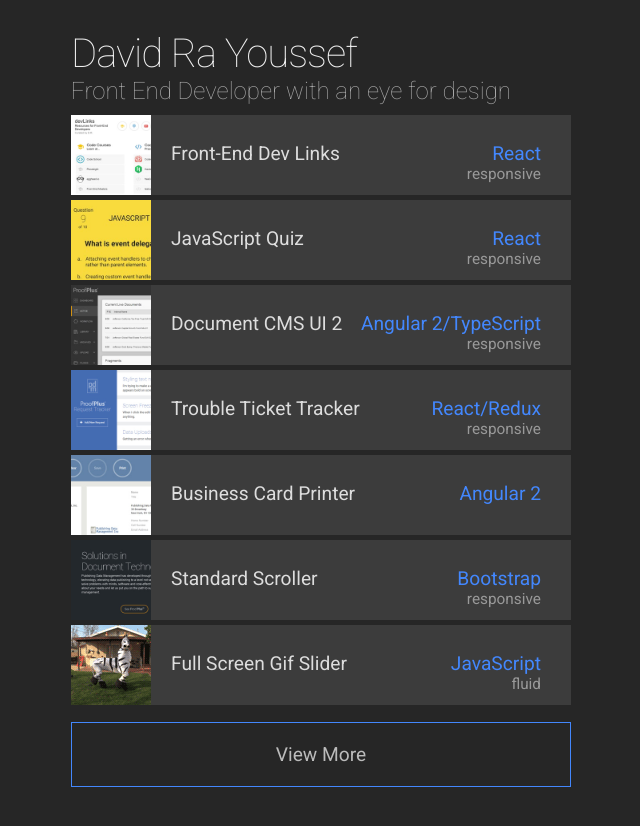
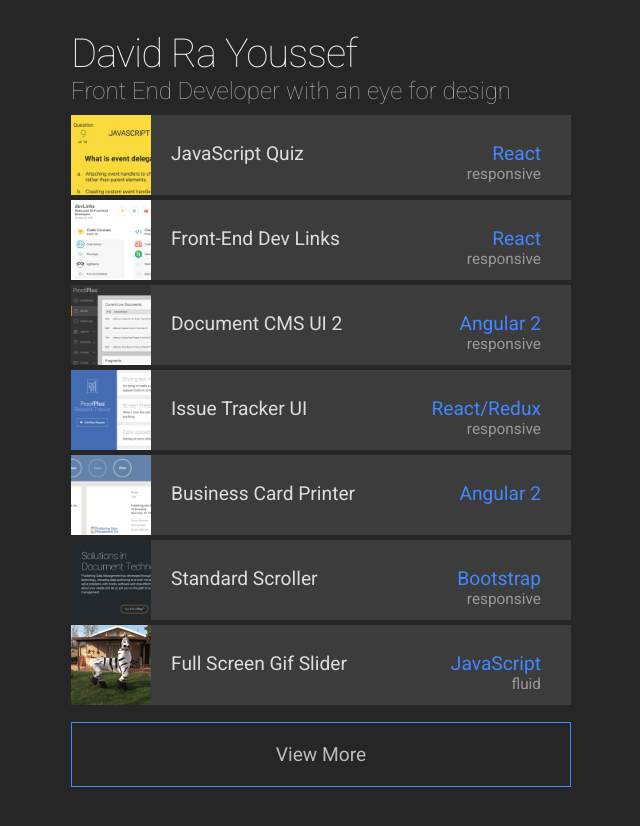
Before and after one commit to davidrayoussef/portfolio-site, a plain HTML site: page index.html in a window 1280 px wide. Shown: the whole page, without its empty margins (319-959 px from the left). Drawn offline with nearby package versions, Linux system fonts and the light colour scheme.

Commit message:
Remove old projects

```diff
--- a/index.html
+++ b/index.html
@@ -8,7 +8,7 @@
 
 <link href="http://fonts.googleapis.com/css?family=Roboto:400,100,700" rel="stylesheet">
 
-<style type="text/css">
+<style>
 html {
 	height:100%;
 }
@@ -149,27 +149,27 @@ p {
 		<h1>David Ra Youssef<div class="secondary"> Front End Developer with an eye for design</div></h1>
 		<ul>
 			<li>
+				<a href="react-quiz/" target="_blank">
+					<img src="images/react-quiz-thumb.jpg">
+					<p>JavaScript Quiz <span class="tech secondary">React</span><span class="mobile--type">responsive</span></p>
+				</a>
+			</li>
+			<li>
 				<a href="front-end-dev-links/" target="_blank">
 					<img src="images/front-end-dev-links-thumb.jpg">
 					<p>Front-End Dev Links <span class="tech secondary">React</span><span class="mobile--type">responsive</span></p>
 				</a>
 			</li>
 			<li>
-				<a href="react-quiz/" target="_blank">
-					<img src="images/react-quiz-thumb.jpg">
-					<p>JavaScript Quiz <span class="tech secondary">React</span><span class="mobile--type">responsive</span></p>
-				</a>
-			</li>
-			<li>
 				<a href="ng2-document-cms-ui/" target="_blank">
 					<img src="images/ng2-document-cms-ui-thumb.jpg">
-					<p>Document CMS UI 2 <span class="tech secondary">Angular 2/TypeScript</span><span class="mobile--type">responsive</span></p>
+					<p>Document CMS UI 2 <span class="tech secondary">Angular 2</span><span class="mobile--type">responsive</span></p>
 				</a>
 			</li>
 			<li>
 				<a href="react-redux-request-tracker/" target="_blank">
 					<img src="images/react-request-tracker-thumb.jpg">
-					<p>Trouble Ticket Tracker <span class="tech secondary">React/Redux</span><span class="mobile--type">responsive</span></p>
+					<p>Issue Tracker UI <span class="tech secondary">React/Redux</span><span class="mobile--type">responsive</span></p>
 				</a>
 			</li>
       <li>
@@ -190,25 +190,9 @@ p {
  					<p>Full Screen Gif Slider <span class="tech secondary">JavaScript</span><span class="mobile--type">fluid</span></p>
  				</a>
  			</li>
-<!-- 			<li>
-				<a href="blog/index.html" target="_blank">
-					<img src="images/blog-sample-1-thumb.jpg">
-					<p>Photo Blog <span class="tech secondary">WordPress</span></p>
-				</a>
-			</li> 	 -->
-<!-- 			<li>
-				<a href="dashboard-ui-2/index.htm" target="_blank">
-					<img src="images/dashboard-ui-2-thumb.jpg">
-					<p>Dashboard Sample 2 <span class="tech secondary">jQuery UI</span></p>
-				</a>
-			</li> -->
+
 			<div class="more">
-				<!-- <li>
-					<a href="angular-app/" target="_blank">
-						<img src="images/angular-app-thumb.jpg">
-						<p>Social Media API App <span class="tech secondary">AngularJS</span><span class="">responsive</span></p>
-					</a>
-				</li> -->
+
 				<li>
 					<a href="document-cms-ui-ember/index.htm#/workflow" target="_blank">
 						<img src="images/document-cms-ui-ember-thumb.jpg">
@@ -233,9 +217,13 @@ p {
 						<p>Print Design <span class="tech secondary">Adobe CS</span><span class="mobile--type">responsive</span></p>
 					</a>
 				</li>
+
 			</div>
+
 		</ul>
+
 		<button class="button-more" type="button">View More</button>
+
 	</div>
 </div>
 
```
Also changed, not shown: images/angular-app-thumb.jpg (deleted), images/blog-sample-1-thumb.jpg (deleted), images/dashboard-ui-2-thumb.jpg (deleted), 1 other file.
